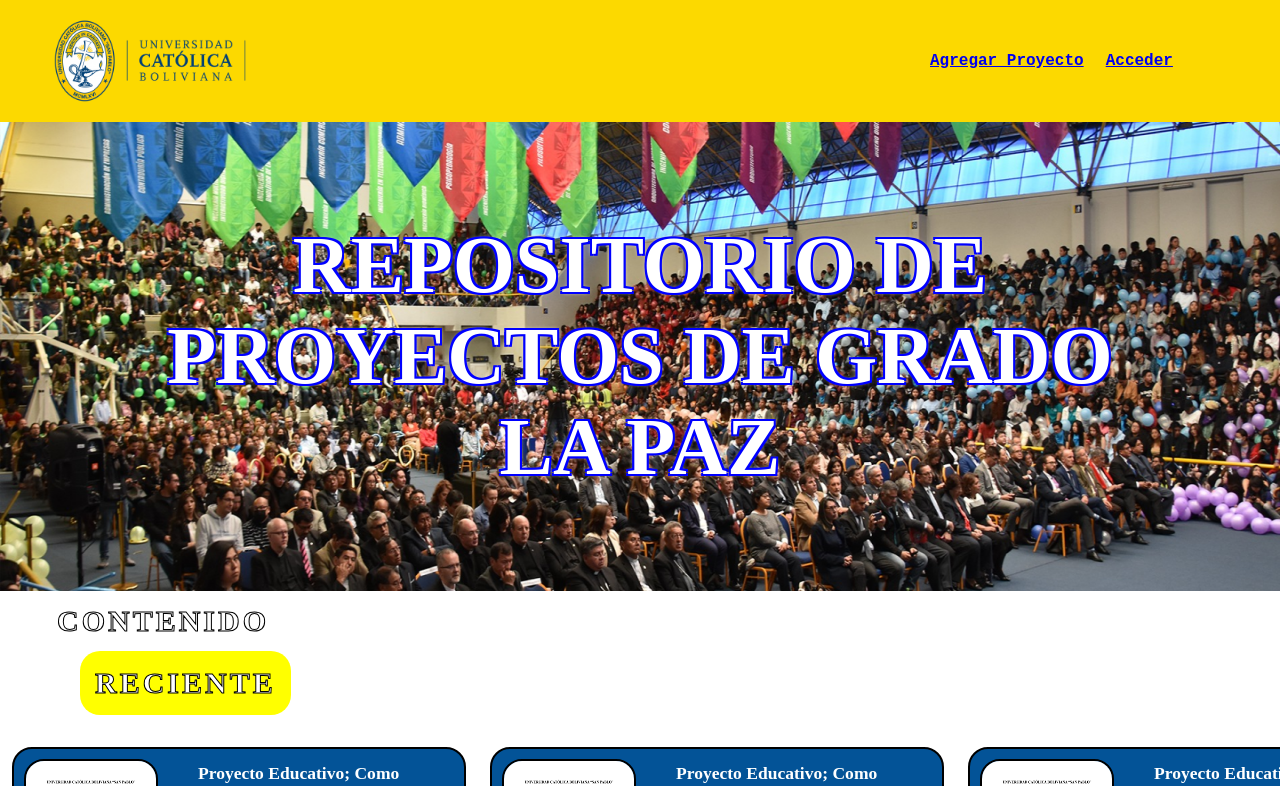
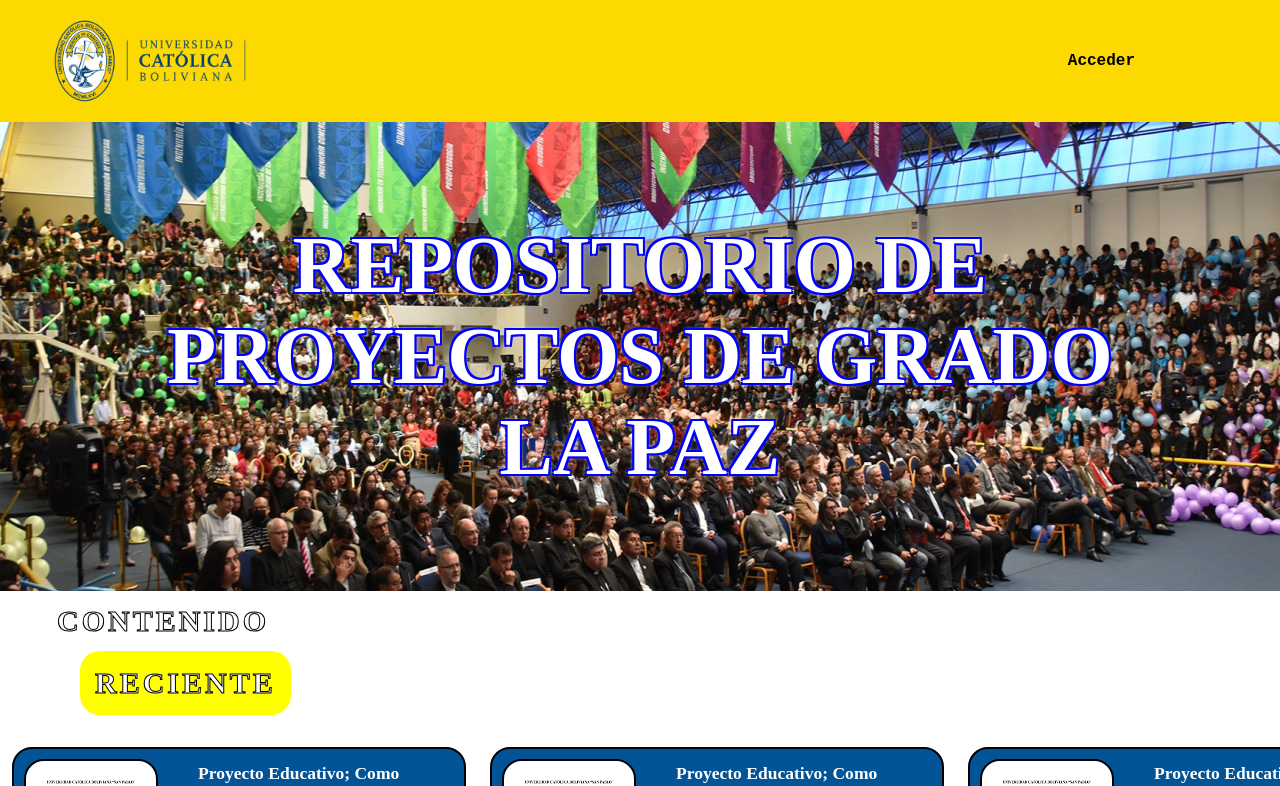
Before and after one commit to LuanHuanca/Repositorio_PG, a React (Vite) app in the folder Frontend/repositorio-pg/: page / in a window 1280 px wide. Shown: the top 786 px of the page. Built offline with nearby package versions, Linux system fonts and the light colour scheme; some icons are missing.

Commit message:
Modificacion de inicio de sesion con google

```diff
--- a/Frontend/repositorio-pg/src/components/atomos/Lenguaje.css
+++ b/Frontend/repositorio-pg/src/components/atomos/Lenguaje.css
@@ -1,18 +1,20 @@
 .elegir-container{
     background-color: transparent;
-    width: 300px;
+    width: fit-content;
     margin-right: 50px;
     display: flex;
     align-items: center;
-    justify-content: space-between;
 }
 
 .btn{
     background-color: transparent;
-    width: auto;
+    width: fit-content;
     font-family: 'Courier New', Courier, monospace;
     font-size: medium;
     font-weight: 600;
     border: 0;
-    margin: 0;
+    margin: 20px;
+    text-decoration: none; /* Elimina la subrayado por defecto */
+    color: inherit; /* Usa el color de texto por defecto del padre (normalmente negro) */
+    cursor: pointer; /* Cambia el cursor al puntero cuando se coloca encima */
 }
--- a/Frontend/repositorio-pg/src/components/atomos/Lenguaje.jsx
+++ b/Frontend/repositorio-pg/src/components/atomos/Lenguaje.jsx
@@ -1,20 +1,45 @@
 import React from "react";
+import { NavLink } from "react-router-dom";
+import { Icon } from "@iconify/react";
 import "./Lenguaje.css";
-import { Icon } from "@iconify/react";
-import { NavLink } from "react-router-dom";
+import { GoogleLogout } from "react-google-login";
 
-const Lenguaje = () => {
+const Lenguaje = ({ loggedIn, userName }) => {
+  const handleLogout = () => {
+    console.log("se cerro la sesion correctamente");
+    localStorage.clear();
+    window.location.href = "/";
+  };
+
   return (
     <div className="elegir-container">
-      <NavLink className="btn">
-        Agregar Proyecto
-      </NavLink>
-      <NavLink to="/login" className="btn">
-        Acceder
-      </NavLink>
-      <NavLink to='/busqueda' className="btn">
+      {!loggedIn ? (
+        <NavLink to="/login" className="btn">
+          Acceder
+        </NavLink>
+      ) : (
+        <>
+          <NavLink className="btn" to="/agregar-proyecto">
+            Subir Proyecto
+          </NavLink>
+          <NavLink className="btn">Bienvenido {userName}</NavLink>
+        </>
+      )}
+
+      <NavLink to="/busqueda" className="btn">
         <Icon icon="charm:search" color="black" width="35" />
       </NavLink>
+      {!loggedIn ? (
+        <></>
+      ) : (
+        <>
+          <GoogleLogout
+            clientId="tu-client-id-de-google"
+            buttonText="Cerrar Sesión"
+            onLogoutSuccess={handleLogout}
+          />
+        </>
+      )}
     </div>
   );
 };
--- a/Frontend/repositorio-pg/src/components/moleculas/TarjetaHome.jsx
+++ b/Frontend/repositorio-pg/src/components/moleculas/TarjetaHome.jsx
@@ -1,11 +1,12 @@
 // TarjetaHome.jsx
 import React from 'react';
-import { Link } from 'react-router-dom';
+import { Link,NavLink } from 'react-router-dom';
 import './TarjetaHome.css';
 
 const TarjetaHome = ({ imagen, imagenDescrip, titulo, Descripcion, fecha }) => {
+
   return (
-    <Link to="/tarjetaTesis"  style={{ textDecoration: 'none' }}>
+    <NavLink to="/tarjetaTesis"  style={{ textDecoration: 'none' }}>
       <div className='tarjetaHome'>
         <img src={imagen} alt={imagenDescrip} />
         <div className='tarjetaHome-container'>
@@ -16,7 +17,7 @@ const TarjetaHome = ({ imagen, imagenDescrip, titulo, Descripcion, fecha }) => {
           <h4>{fecha}</h4>
         </div>
       </div>
-    </Link>
+    </NavLink>
   );
 };
 
--- a/Frontend/repositorio-pg/src/components/organismos/Appbar.jsx
+++ b/Frontend/repositorio-pg/src/components/organismos/Appbar.jsx
@@ -1,18 +1,25 @@
-import React from 'react'
-import EntradaBusqueda from '../moleculas/EntradaBusqueda'
-import './Appbar.css'
-import Lenguaje from '../atomos/Lenguaje'
-import { NavLink } from 'react-router-dom'
+import React from "react";
+import "./Appbar.css";
+import Lenguaje from "../atomos/Lenguaje";
+import { NavLink } from "react-router-dom";
+import { useLocalStorage } from "../../services/useLocalStorage";
 
 const Appbar = () => {
+  // Utiliza useLocalStorage para obtener los valores
+  const [loggedIn] = useLocalStorage("loggedIn", false);
+  const [userName] = useLocalStorage("userName", "");
+
+
   return (
-    <div className='appbar'>
-      <div className='appbar-container'>
-        <NavLink to="/"><img src="src\assets\logo_ucb.png" alt="Logo UCB" /></NavLink>
-        <Lenguaje/>
+    <div className="appbar">
+      <div className="appbar-container">
+        <NavLink to="/">
+          <img src="src\assets\logo_ucb.png" alt="Logo UCB" />
+        </NavLink>
+        <Lenguaje loggedIn={loggedIn} userName={userName} />
       </div>
     </div>
-  )
-}
+  );
+};
 
-export default Appbar
+export default Appbar;
--- a/Frontend/repositorio-pg/src/screens/BusquedaScreen.jsx
+++ b/Frontend/repositorio-pg/src/screens/BusquedaScreen.jsx
@@ -9,7 +9,7 @@ import axios, { Axios } from "axios";
 import { useProyecto } from "../hooks/useProyecto";
 import { Loading } from "../components/Loading";
 
-const BusquedaScreen = () => {
+const BusquedaScreen = ( {loggedIn}) => {
 
   //en aqui ya colocamos las variables donde guardaremos los que nos regrese la funcion useProyecto
   const { isLoading, proyectos} = useProyecto();
--- a/Frontend/repositorio-pg/src/screens/HomeScreen.jsx
+++ b/Frontend/repositorio-pg/src/screens/HomeScreen.jsx
@@ -6,7 +6,7 @@ import './HomeScreen.css'
 import CarouselTarjetas from '../components/moleculas/CarouselTarjetas'
 import Footer from '../components/organismos/Footer'
 
-const HomeScreen = () => {
+const HomeScreen = ({loggedIn}) => {
   return (
     <div>
       <TituloImagen/>
--- a/Frontend/repositorio-pg/src/screens/LoginScreen.jsx
+++ b/Frontend/repositorio-pg/src/screens/LoginScreen.jsx
@@ -1,43 +1,46 @@
 import React, { useState, useEffect } from "react";
-import { Link, useNavigate } from "react-router-dom";
+import { Link, useNavigate, useLocation } from "react-router-dom";
 import { gapi } from "gapi-script";
 import GoogleLogin from "react-google-login";
 import CustomInput from "../components/moleculas/CustomInput";
 import "./LoginScreen.css";
-
-const PantallaSiguiente = ({ user }) => {
-  return (
-    <div>
-      <h2>Bienvenido, {user.name}!</h2>
-      <Link to="/">Volver al inicio</Link>
-    </div>
-  );
-};
+import { useLocalStorage } from "../services/useLocalStorage";
 
 const LoginScreen = () => {
   const clientID =
     "211803212290-uqelcl3mjmgdogkuvh22nusbfgalibst.apps.googleusercontent.com";
-  const [user, setUser] = useState({});
-  const [loggedIn, setLoggedIn] = useState(false);
-
-  const navigate = useNavigate(); // Obtiene la función de navegación
+  const [loggedIn, setLoggedIn] = useLocalStorage("loggedIn", false);
+  const [userName, setUserName] = useLocalStorage("userName", "");
+  const [lastName, setLastName] = useLocalStorage("lastName", "");
+  const [email, setEmail] = useLocalStorage("email", "");
+  const [imgperfil, setImgPerfil] = useLocalStorage("imgPerfil", "");
+  const navigate = useNavigate();
 
   const onSuccess = (response) => {
-    setUser(response.profileObj);
+    const {
+      profileObj: {
+        givenName, // Primer nombre
+        familyName, // Apellido
+        email, // Correo electrónico
+        imageUrl, // URL de la imagen de perfil
+      },
+    } = response;
+    //guardo el nombre del usuario
+    setUserName(givenName);
+    //guardo el apellido del usuario
+    setLastName(familyName);
+    // guardo el email del usuario
+    setEmail(email);
+    //guardo la imagen que tiene en su cuenta en forma de url
+    setImgPerfil(imageUrl);
+    //guardo la sesion para verificar si esta iniciada
     setLoggedIn(true);
-
-    // Redirige a la pantalla principal con el parámetro de ID
-    navigate(`/`);
+    //navega la pantalla home con exito y logeo ya definido
+    navigate("/");
   };
 
-
   const onFailure = (response) => {
-    alert("Algo salió mal al iniciar sesión con Google");
-  };
-
-  const handleLogout = () => {
-    setUser({});
-    setLoggedIn(false);
+    console.log("Algo salió mal al iniciar sesión con Google");
   };
 
   useEffect(() => {
@@ -84,9 +87,9 @@ const LoginScreen = () => {
             onSuccess={onSuccess}
             onFailure={onFailure}
             buttonText="Iniciar Sesión con Google"
-            cookiePolicy={"single_host_origin"}
+            cookiePolicy={""}
           />
-          {loggedIn}
+          {loggedIn && <HomeScreen />}
         </div>
       </div>
     </div>
--- a/Frontend/repositorio-pg/src/screens/TarjetaTesisScreen.jsx
+++ b/Frontend/repositorio-pg/src/screens/TarjetaTesisScreen.jsx
@@ -3,7 +3,7 @@ import Appbar from '../components/organismos/Appbar'
 import TarjetaInformacion from '../components/organismos/TarjetaInformacion'
 import Footer from '../components/organismos/Footer'
 
-const TarjetaTesisScreen = () => {
+const TarjetaTesisScreen = ({loggedIn}) => {
   return (
     <div className='TarjetaTesisScreen-container'>
       <TarjetaInformacion/>
--- /dev/null
+++ b/Frontend/repositorio-pg/src/services/useLocalStorage.js
@@ -0,0 +1,30 @@
+import { useState } from "react";
+
+// Función para obtener y establecer valores en localStorage
+export function useLocalStorage(key, initialValue) {
+  const [storedValue, setStoredValue] = useState(() => {
+    try {
+      //recuperamos el elemento de la key que le pasamos
+      const item = window.localStorage.getItem(key);
+      //vamos a devolvemor el key, y si no tenemos ningun item pues devolves el valor inicial
+      return item ? JSON.parse(item) : initialValue;
+    } catch (error) {
+        //en el caso que haya error entonces devolvemos el initialvalue
+    }
+  });
+
+  //
+  const setValue = (value) => {
+    try {
+    //guardaremos en el setStoredValue
+      setStoredValue(value);
+      //ponemos el key para que sea de cualquier valor, y su valor que pasamos, solo se puede guardar de tipo String, por eso lo convertimos con JSON.stringify
+    //   window.localStorage.setItem(key, value);
+      window.localStorage.setItem(key, JSON.stringify(value));
+    } catch (error) {
+      console.error(error);
+    }
+  };
+  //devolver el primer valor que tenemos guardado, y el segundo sera la forma de actualizar el localStorage
+  return [storedValue, setValue];
+}
```
Also changed, not shown: Frontend/repositorio-pg/src/App.jsx (+6 -14 lines).
